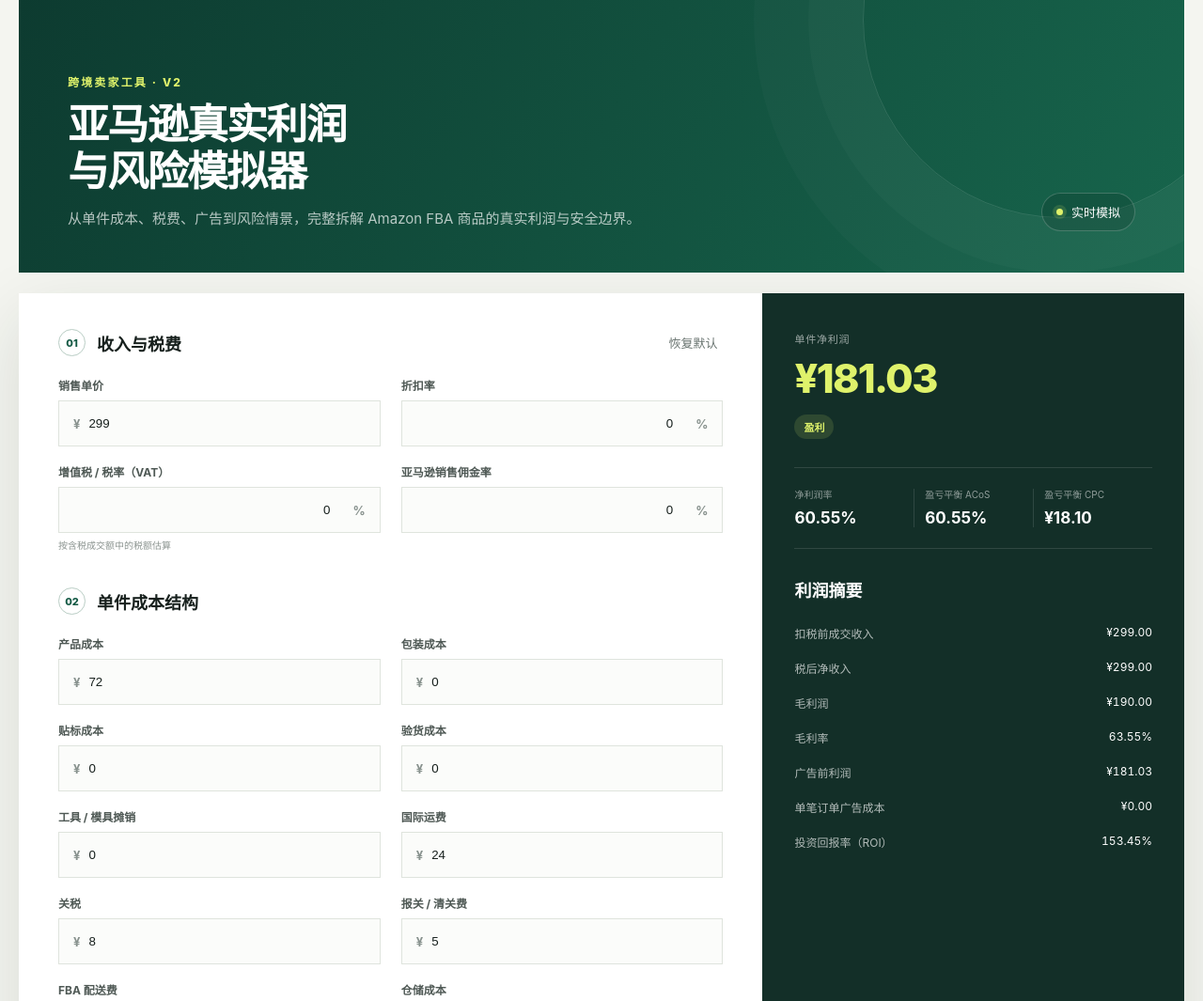
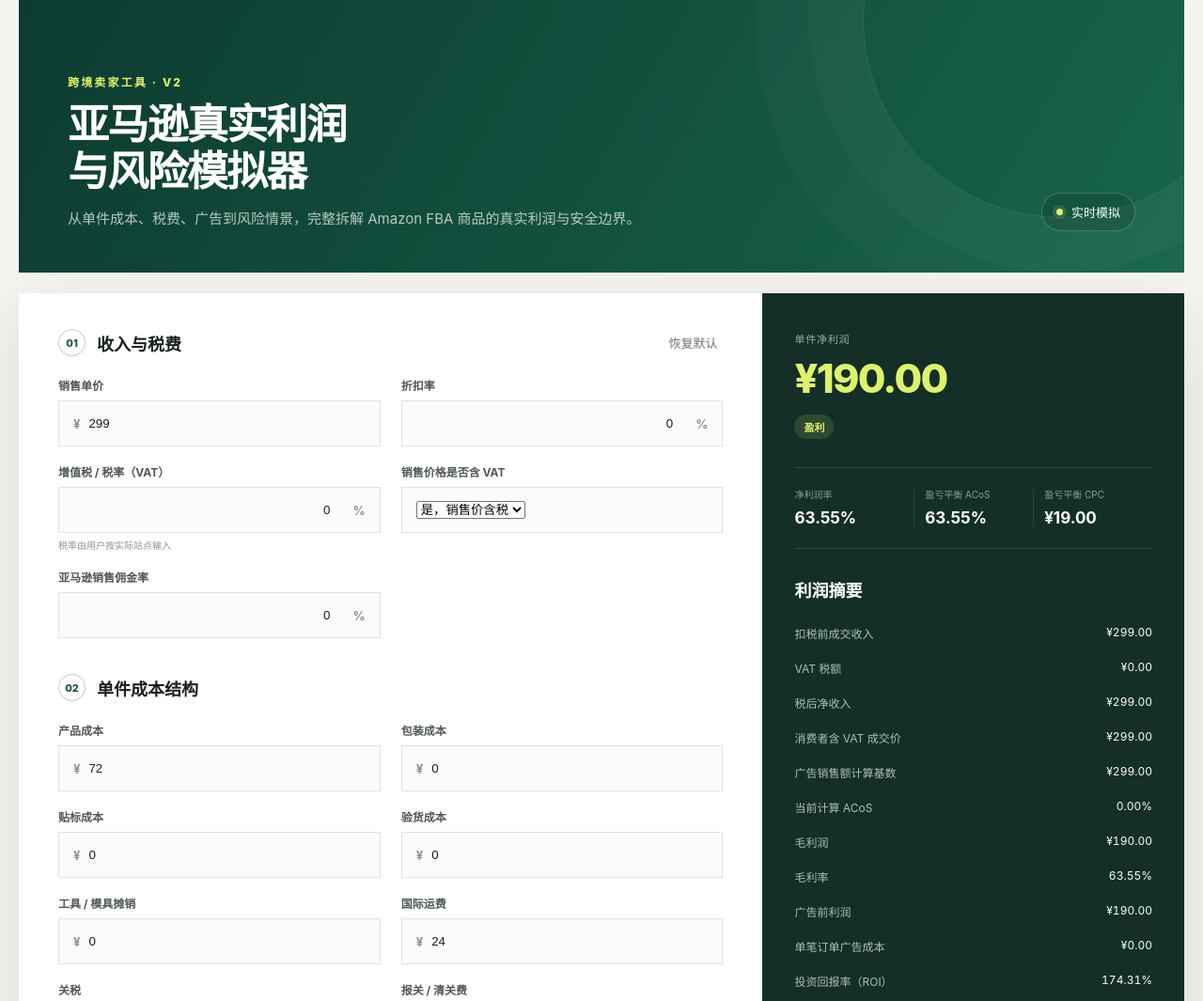
Before and after one commit to 2104987645-cmyk/amazon-fba-profit-calculator, a plain HTML site: page index.html in a window 1280 px wide. Shown: the top 1065 px of the page at 94% size. Drawn offline with Linux system fonts and the light colour scheme.

Commit message:
Correct advertising, returns and VAT calculations

```diff
--- a/calculator.js
+++ b/calculator.js
@@ -5,32 +5,69 @@
 })(typeof globalThis !== 'undefined' ? globalThis : this, function () {
   'use strict';
 
-  const n = value => Math.max(0, Number(value) || 0);
+  const n = value => {
+    const parsed = Number(value);
+    return Number.isFinite(parsed) ? Math.max(0, parsed) : 0;
+  };
   const rate = value => n(value) / 100;
-  const safeDivide = (a, b) => b ? a / b : 0;
+  const safeDivide = (a, b) => b > 0 ? a / b : 0;
   const round = value => Math.round((value + Number.EPSILON) * 100) / 100;
 
   const DEFAULTS = Object.freeze({
-    sellingPrice: 299, discountRate: 0, vatRate: 0, productCost: 72,
-    packagingCost: 0, labelingCost: 0, inspectionCost: 0, toolingAmortization: 0,
-    freight: 24, duty: 8, customsClearance: 5, referralRate: 0,
-    fbaFee: 0, storageCost: 0, acos: 0, cpc: 0, cvr: 10,
-    returnRate: 3, otherVariableCost: 0, targetAcosBuffer: 5
+    sellingPrice: 299, discountRate: 0, vatRate: 0, includesVat: true,
+    productCost: 72, packagingCost: 0, labelingCost: 0, inspectionCost: 0,
+    toolingAmortization: 0, freight: 24, duty: 8, customsClearance: 5,
+    referralRate: 0, fbaFee: 0, storageCost: 0,
+    adMode: 'acos', acos: 0, cpc: 0, cvr: 10,
+    returnRate: 3, averageLossPerReturn: 0, otherVariableCost: 0,
+    targetAcosInput: 0
   });
 
   function normalize(input = {}) {
-    return Object.fromEntries(Object.keys(DEFAULTS).map(key => [key, n(input[key] ?? DEFAULTS[key])]));
+    const normalized = {};
+    for (const [key, fallback] of Object.entries(DEFAULTS)) {
+      if (key === 'adMode') normalized[key] = input[key] === 'cpc' ? 'cpc' : 'acos';
+      else if (key === 'includesVat') normalized[key] = input[key] === undefined ? fallback : input[key] === true || input[key] === 'true' || input[key] === 'yes';
+      else normalized[key] = n(input[key] ?? fallback);
+    }
+    return normalized;
   }
 
   function calculate(input = {}) {
     const x = normalize(input);
     const discountAmount = x.sellingPrice * rate(x.discountRate);
-    const revenueBeforeTax = x.sellingPrice - discountAmount;
-    const vat = x.vatRate ? revenueBeforeTax * rate(x.vatRate) / (1 + rate(x.vatRate)) : 0;
-    const netRevenue = revenueBeforeTax - vat;
-    const referralFee = revenueBeforeTax * rate(x.referralRate);
-    const advertisingCost = revenueBeforeTax * rate(x.acos);
-    const returnLoss = revenueBeforeTax * rate(x.returnRate);
+    const discountedSellingPrice = x.sellingPrice - discountAmount;
+
+    const vat = x.includesVat
+      ? discountedSellingPrice * rate(x.vatRate) / (1 + rate(x.vatRate))
+      : discountedSellingPrice * rate(x.vatRate);
+    const netRevenue = x.includesVat ? discountedSellingPrice - vat : discountedSellingPrice;
+    const grossCustomerPrice = x.includesVat ? discountedSellingPrice : discountedSellingPrice + vat;
+
+    // One shared denominator for all advertising metrics.
+    const advertisingRevenueBase = grossCustomerPrice;
+    const referralFee = advertisingRevenueBase * rate(x.referralRate);
+    const acosBasedAdvertisingCost = advertisingRevenueBase * rate(x.acos);
+    const cpcModelValid = x.cvr > 0;
+    const clicksPerOrder = cpcModelValid ? 1 / rate(x.cvr) : null;
+    const cpcCvrAdvertisingCost = cpcModelValid ? x.cpc / rate(x.cvr) : null;
+    const impliedAcos = cpcModelValid && advertisingRevenueBase > 0
+      ? cpcCvrAdvertisingCost / advertisingRevenueBase * 100
+      : null;
+    const advertisingCost = x.adMode === 'cpc'
+      ? (cpcModelValid ? cpcCvrAdvertisingCost : 0)
+      : acosBasedAdvertisingCost;
+    const effectiveAcos = x.adMode === 'cpc' ? impliedAcos : x.acos;
+    const adParameterDifference = impliedAcos === null ? null : Math.abs(x.acos - impliedAcos);
+    const adParameterWarning = x.acos > 0 && x.cpc > 0 && cpcModelValid && adParameterDifference > 1;
+    const adModeError = x.adMode === 'cpc' && !cpcModelValid
+      ? 'CVR必须大于0才能使用CPC/CVR广告模式。'
+      : '';
+
+    const returnLoss = rate(x.returnRate) * x.averageLossPerReturn;
+    const returnLossWarning = x.returnRate > 0 && x.averageLossPerReturn === 0
+      ? '尚未设置平均每次退货损失。'
+      : '';
     const cogs = x.productCost + x.packagingCost + x.labelingCost + x.inspectionCost +
       x.toolingAmortization + x.freight + x.duty + x.customsClearance;
     const amazonOperatingCosts = referralFee + x.fbaFee + x.storageCost;
@@ -41,35 +78,39 @@
     const netMargin = safeDivide(netProfit, netRevenue) * 100;
     const totalNonTaxCost = cogs + amazonOperatingCosts + returnLoss + x.otherVariableCost + advertisingCost;
     const roi = safeDivide(netProfit, totalNonTaxCost) * 100;
-    const impliedAdCostPerOrder = x.cvr ? x.cpc / rate(x.cvr) : 0;
+
     const breakEvenAdvertisingCost = Math.max(0, profitBeforeAdvertising);
-    const breakEvenAcos = safeDivide(breakEvenAdvertisingCost, revenueBeforeTax) * 100;
-    const targetAcos = Math.max(0, breakEvenAcos - x.targetAcosBuffer);
+    const breakEvenAcos = safeDivide(breakEvenAdvertisingCost, advertisingRevenueBase) * 100;
     const breakEvenCpc = breakEvenAdvertisingCost * rate(x.cvr);
-    const maximumAffordableCpc = breakEvenCpc;
-    const advertisingSafetyMargin = breakEvenAcos - x.acos;
+    const targetAcos = x.targetAcosInput > 0 ? x.targetAcosInput : null;
+    const advertisingSafetyMargin = targetAcos === null ? null : breakEvenAcos - targetAcos;
 
-    const variableBurden = rate(x.referralRate) + rate(x.acos) + rate(x.returnRate) +
-      (x.vatRate ? rate(x.vatRate) / (1 + rate(x.vatRate)) : 0);
-    const fixedUnitCost = cogs + x.fbaFee + x.storageCost + x.otherVariableCost;
-    const breakEvenTransactionRevenue = variableBurden < 1 ? fixedUnitCost / (1 - variableBurden) : Infinity;
-    const breakEvenSellingPrice = rate(x.discountRate) < 1 ? breakEvenTransactionRevenue / (1 - rate(x.discountRate)) : Infinity;
+    const discountFactor = Math.max(0, 1 - rate(x.discountRate));
+    const netRevenueFactor = x.includesVat ? 1 / (1 + rate(x.vatRate)) : 1;
+    const adBaseFactor = x.includesVat ? 1 : 1 + rate(x.vatRate);
+    const proportionalBurden = adBaseFactor * (rate(x.referralRate) + (x.adMode === 'acos' ? rate(x.acos) : 0));
+    const priceContributionFactor = discountFactor * (netRevenueFactor - proportionalBurden);
+    const fixedUnitCost = cogs + x.fbaFee + x.storageCost + x.otherVariableCost + returnLoss +
+      (x.adMode === 'cpc' ? advertisingCost : 0);
+    const breakEvenSellingPrice = priceContributionFactor > 0 ? fixedUnitCost / priceContributionFactor : null;
     const breakEvenProductCost = Math.max(0, x.productCost + netProfit);
 
     return {
-      input: x,
-      revenue: revenueBeforeTax,
-      productCost: x.productCost,
-      freight: x.freight,
-      fbaFee: x.fbaFee,
-      discountAmount, revenueBeforeTax, vat, netRevenue, referralFee,
-      advertisingCost, advertisingCostPerOrder: advertisingCost, impliedAdCostPerOrder,
-      returnLoss, cogs, amazonOperatingCosts, grossProfit, grossMargin,
+      input: x, revenue: discountedSellingPrice, revenueBeforeTax: discountedSellingPrice,
+      discountedSellingPrice, grossCustomerPrice, advertisingRevenueBase,
+      productCost: x.productCost, freight: x.freight, fbaFee: x.fbaFee,
+      discountAmount, vat, netRevenue, referralFee,
+      advertisingCost, advertisingCostPerOrder: advertisingCost,
+      acosBasedAdvertisingCost, cpcCvrAdvertisingCost, clicksPerOrder, impliedAcos,
+      effectiveAcos, advertisingCalculationAvailable: x.adMode !== 'cpc' || cpcModelValid,
+      adParameterDifference, adParameterWarning, adModeError,
+      returnLoss, expectedReturnLoss: returnLoss, returnLossWarning,
+      cogs, amazonOperatingCosts, grossProfit, grossMargin,
       profitBeforeAdvertising, profitBeforeAds: profitBeforeAdvertising,
       netProfit, netMargin, totalNonTaxCost, roi, ROI: roi,
       breakEvenAdvertisingCost, breakEvenAcos, targetAcos, breakEvenCpc,
-      maximumAffordableCpc, advertisingSafetyMargin, breakEvenSellingPrice,
-      breakEvenProductCost,
+      maximumAffordableCpc: breakEvenCpc, advertisingSafetyMargin,
+      breakEvenSellingPrice, breakEvenProductCost,
       unitCosts: {
         productCost: x.productCost, packagingCost: x.packagingCost,
         labelingCost: x.labelingCost, inspectionCost: x.inspectionCost,
@@ -82,14 +123,10 @@
   }
 
   function calculateScenario(base, overrides = {}) {
-    const mapping = {
-      sellingPrice: 'sellingPrice', productCost: 'productCost', freight: 'freight',
-      acos: 'acos', returnRate: 'returnRate', cvr: 'cvr'
-    };
     const merged = { ...normalize(base) };
-    Object.keys(mapping).forEach(key => {
-      if (overrides[key] !== undefined) merged[mapping[key]] = n(overrides[key]);
-    });
+    for (const key of ['sellingPrice', 'productCost', 'freight', 'acos', 'returnRate', 'cvr']) {
+      if (overrides[key] !== undefined) merged[key] = n(overrides[key]);
+    }
     return calculate(merged);
   }
 
--- a/index.html
+++ b/index.html
@@ -27,7 +27,8 @@
         <div class="field-grid">
           <label class="field"><span>销售单价</span><div class="input-wrap"><b>¥</b><input id="sellingPrice" type="number" min="0" step="0.01" value="299"></div></label>
           <label class="field"><span>折扣率</span><div class="input-wrap"><input id="discountRate" type="number" min="0" max="100" step="0.1" value="0"><b>%</b></div></label>
-          <label class="field"><span>增值税 / 税率（VAT）</span><div class="input-wrap"><input id="vatRate" type="number" min="0" step="0.1" value="0"><b>%</b></div><small>按含税成交额中的税额估算</small></label>
+          <label class="field"><span>增值税 / 税率（VAT）</span><div class="input-wrap"><input id="vatRate" type="number" min="0" step="0.1" value="0"><b>%</b></div><small>税率由用户按实际站点输入</small></label>
+          <label class="field"><span>销售价格是否含 VAT</span><div class="input-wrap"><select id="includesVat"><option value="true" selected>是，销售价含税</option><option value="false">否，销售价未税</option></select></div></label>
           <label class="field"><span>亚马逊销售佣金率</span><div class="input-wrap"><input id="referralRate" type="number" min="0" step="0.1" value="0"><b>%</b></div></label>
         </div>
 
@@ -44,16 +45,20 @@
           <label class="field"><span>FBA 配送费</span><div class="input-wrap"><b>¥</b><input id="fbaFee" type="number" min="0" step="0.01" value="0"></div></label>
           <label class="field"><span>仓储成本</span><div class="input-wrap"><b>¥</b><input id="storageCost" type="number" min="0" step="0.01" value="0"></div></label>
           <label class="field"><span>其他变动成本</span><div class="input-wrap"><b>¥</b><input id="otherVariableCost" type="number" min="0" step="0.01" value="0"></div></label>
-          <label class="field"><span>退货损耗率</span><div class="input-wrap"><input id="returnRate" type="number" min="0" step="0.1" value="3"><b>%</b></div></label>
+          <label class="field"><span>退货率</span><div class="input-wrap"><input id="returnRate" type="number" min="0" max="100" step="0.1" value="3"><b>%</b></div></label>
+          <label class="field"><span>平均每次退货损失</span><div class="input-wrap"><b>¥</b><input id="averageLossPerReturn" type="number" min="0" step="0.01" value="0"></div><small>未设置时，预计退货损失按 0 计算</small></label>
         </div>
 
         <div class="section-heading spaced"><div><span>03</span><h2>广告参数</h2></div></div>
         <div class="field-grid">
+          <label class="field"><span>广告计算模式</span><div class="input-wrap"><select id="adMode"><option value="acos" selected>ACoS 模式</option><option value="cpc">CPC + CVR 模式</option></select></div></label>
           <label class="field"><span>广告成本销售比（ACoS）</span><div class="input-wrap"><input id="acos" type="number" min="0" step="0.1" value="0"><b>%</b></div><small>广告花费 ÷ 广告销售额；不是总广告成本销售比（TACoS）</small></label>
           <label class="field"><span>单次点击成本（CPC）</span><div class="input-wrap"><b>¥</b><input id="cpc" type="number" min="0" step="0.01" value="0"></div></label>
           <label class="field"><span>转化率（CVR）</span><div class="input-wrap"><input id="cvr" type="number" min="0" step="0.1" value="10"><b>%</b></div></label>
-          <label class="field"><span>目标 ACoS 安全缓冲</span><div class="input-wrap"><input id="targetAcosBuffer" type="number" min="0" step="0.1" value="5"><b>百分点</b></div><small>从盈亏平衡 ACoS 中减去的百分点</small></label>
+          <label class="field"><span>目标 ACoS</span><div class="input-wrap"><input id="targetAcosInput" type="number" min="0" step="0.1" placeholder="未设置"><b>%</b></div><small>留空时安全缓冲显示“未设置”</small></label>
         </div>
+        <div id="adParameterWarning" class="tax-note" hidden></div>
+        <div id="returnLossWarning" class="tax-note" hidden></div>
       </form>
 
       <aside class="result-panel" aria-live="polite">
@@ -69,7 +74,11 @@
           <h2>利润摘要</h2>
           <dl>
             <div><dt>扣税前成交收入</dt><dd id="revenueBeforeTax">¥0.00</dd></div>
+            <div><dt>VAT 税额</dt><dd id="vatAmount">¥0.00</dd></div>
             <div><dt>税后净收入</dt><dd id="netRevenue">¥0.00</dd></div>
+            <div><dt>消费者含 VAT 成交价</dt><dd id="grossCustomerPrice">¥0.00</dd></div>
+            <div><dt>广告销售额计算基数</dt><dd id="advertisingRevenueBase">¥0.00</dd></div>
+            <div><dt>当前计算 ACoS</dt><dd id="effectiveAcos">0.00%</dd></div>
             <div><dt>毛利润</dt><dd id="grossProfit">¥0.00</dd></div>
             <div><dt>毛利率</dt><dd id="grossMargin">0.00%</dd></div>
             <div><dt>广告前利润</dt><dd id="profitBeforeAdvertising">¥0.00</dd></div>
@@ -86,8 +95,8 @@
         <article><span>盈亏平衡售价</span><strong id="breakEvenSellingPrice">¥0.00</strong></article>
         <article><span>盈亏平衡产品成本</span><strong id="breakEvenProductCost">¥0.00</strong></article>
         <article><span>盈亏平衡广告成本</span><strong id="breakEvenAdvertisingCost">¥0.00</strong></article>
-        <article><span>目标 ACoS</span><strong id="targetAcos">0.00%</strong></article>
-        <article><span>广告安全边际</span><strong id="advertisingSafetyMargin">0.00 个百分点</strong></article>
+        <article><span>目标 ACoS</span><strong id="targetAcos">未设置</strong></article>
+        <article><span>目标 ACoS 安全缓冲</span><strong id="advertisingSafetyMargin">未设置</strong></article>
       </div>
     </section>
 
@@ -112,19 +121,19 @@
       <div class="formula-title"><span>i</span><div><h2>公式与数据口径</h2><p>所有核心公式均由 calculator.js 集中管理，UI 只负责展示</p></div></div>
       <div class="formula-grid">
         <p><strong>扣税前成交收入</strong>销售单价 ×（1 − 折扣率），指扣除折扣后的含税成交额。</p>
-        <p><strong>税后净收入</strong>扣税前成交收入 − VAT；VAT = 含税成交额 × 税率 ÷（1 + 税率）。</p>
+        <p><strong>VAT</strong>含税模式：VAT = 含税成交额 × 税率 ÷（1 + 税率）；未税模式：VAT = 未税成交额 × 税率，净收入仍为未税成交额。</p>
         <p><strong>毛利润 / 毛利率</strong>税后净收入 − 产品及到岸成本；毛利率 = 毛利润 ÷ 税后净收入。</p>
-        <p><strong>广告前利润</strong>毛利润 − 亚马逊费用 − 仓储 − 退货损耗 − 其他变动成本。</p>
+        <p><strong>广告前利润</strong>毛利润 − 亚马逊费用 − 仓储 − 预计退货损失 − 其他变动成本；预计退货损失 = 退货率 × 平均每次退货损失。</p>
         <p><strong>净利润 / 净利润率</strong>广告前利润 − 广告费；净利润率 = 净利润 ÷ 税后净收入。</p>
-        <p><strong>ACoS 与广告费</strong>广告费 = 含税成交额 × ACoS。ACoS 是广告花费/广告销售额，本工具不把它当作 TACoS。</p>
-        <p><strong>盈亏平衡 ACoS / CPC</strong>广告前利润 ÷ 含税成交额；盈亏平衡 CPC = 广告前利润 × CVR。</p>
+        <p><strong>广告模式</strong>ACoS 模式：广告费 = 广告销售额计算基数 × ACoS；CPC/CVR 模式：广告费 = CPC ÷ CVR，推算 ACoS = 广告费 ÷ 同一广告销售额计算基数。</p>
+        <p><strong>盈亏平衡 ACoS / CPC</strong>广告前利润 ÷ 广告销售额计算基数；盈亏平衡 CPC = 广告前利润 × CVR。</p>
         <p><strong>投资回报率（ROI）</strong>净利润 ÷ 全部非税成本（含广告费）。VAT 属代收税额，不计入投入成本。</p>
       </div>
       <div class="tax-note"><strong>数据提示</strong> 本工具不会硬编码任何国家 VAT、Amazon 分类佣金或 FBA 费率。所有税费和平台费用均需用户按实际站点、分类、尺寸重量及有效费率手动输入。VAT 仅为估算，不替代实际税务申报。</div>
     </section>
   </main>
   <footer>亚马逊真实利润与风险模拟器 V2 · 仅供经营测算参考</footer>
-  <script src="calculator.js?v=20260828-1"></script>
-  <script src="script.js?v=20260828-1"></script>
+  <script src="calculator.js?v=20260828-2"></script>
+  <script src="script.js?v=20260828-2"></script>
 </body>
 </html>
--- a/script.js
+++ b/script.js
@@ -18,7 +18,12 @@
     advertisingCost: '广告成本', returnLoss: '退货损耗', otherVariableCost: '其他变动成本', vat: '增值税 / 税费'
   };
 
-  const getBase = () => Object.fromEntries(inputIds.map(id => [id, Math.max(0, Number(document.querySelector(`#${id}`).value) || 0)]));
+  const getBase = () => Object.fromEntries(inputIds.map(id => {
+    const value = document.querySelector(`#${id}`).value;
+    if (id === 'adMode') return [id, value];
+    if (id === 'includesVat') return [id, value === 'true'];
+    return [id, Math.max(0, Number(value) || 0)];
+  }));
   const out = (id, value) => { const node = document.querySelector(`#${id}`); if (node) node.textContent = value; };
 
   function scenarioDefaults(base) {
@@ -46,13 +51,25 @@
   function renderSummary(r) {
     out('netProfit', amount(r.netProfit)); out('netMargin', percent(r.netMargin));
     out('breakEvenAcos', percent(r.breakEvenAcos)); out('breakEvenCpc', amount(r.breakEvenCpc));
-    out('revenueBeforeTax', amount(r.revenueBeforeTax)); out('netRevenue', amount(r.netRevenue));
+    out('revenueBeforeTax', amount(r.revenueBeforeTax)); out('vatAmount', amount(r.vat));
+    out('netRevenue', amount(r.netRevenue)); out('grossCustomerPrice', amount(r.grossCustomerPrice));
+    out('advertisingRevenueBase', amount(r.advertisingRevenueBase));
+    out('effectiveAcos', r.effectiveAcos === null ? '不可计算' : percent(r.effectiveAcos));
     out('grossProfit', amount(r.grossProfit)); out('grossMargin', percent(r.grossMargin));
     out('profitBeforeAdvertising', amount(r.profitBeforeAdvertising));
     out('advertisingCostPerOrder', amount(r.advertisingCostPerOrder)); out('roi', percent(r.roi));
     out('breakEvenSellingPrice', amount(r.breakEvenSellingPrice)); out('breakEvenProductCost', amount(r.breakEvenProductCost));
-    out('breakEvenAdvertisingCost', amount(r.breakEvenAdvertisingCost)); out('targetAcos', percent(r.targetAcos));
-    out('advertisingSafetyMargin', `${r.advertisingSafetyMargin.toFixed(2)} 个百分点`);
+    out('breakEvenAdvertisingCost', amount(r.breakEvenAdvertisingCost));
+    out('targetAcos', r.targetAcos === null ? '未设置' : percent(r.targetAcos));
+    out('advertisingSafetyMargin', r.advertisingSafetyMargin === null ? '未设置' : `${r.advertisingSafetyMargin.toFixed(2)} 个百分点`);
+    const adWarning = document.querySelector('#adParameterWarning');
+    adWarning.hidden = !(r.adParameterWarning || r.adModeError);
+    adWarning.textContent = r.adModeError || (r.adParameterWarning
+      ? `广告参数不一致：当前输入 ACoS 为 ${percent(r.input.acos)}，但根据 CPC ${amount(r.input.cpc)} 和 CVR ${percent(r.input.cvr)} 推算的 ACoS 为 ${percent(r.impliedAcos)}。请确认应以哪种广告模型计算利润。`
+      : '');
+    const returnWarning = document.querySelector('#returnLossWarning');
+    returnWarning.hidden = !r.returnLossWarning;
+    returnWarning.textContent = r.returnLossWarning;
     const status = document.querySelector('#profitStatus');
     status.textContent = r.netProfit >= 0 ? '盈利' : '亏损';
     status.classList.toggle('loss', r.netProfit < 0);
```
